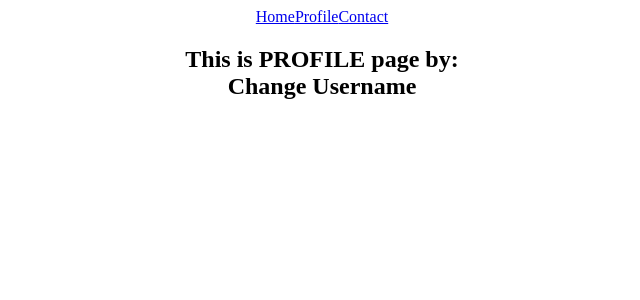
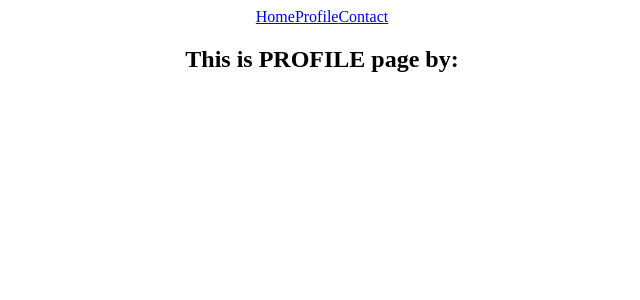
Before and after one commit to albertkantwi/react-project, a React (Create React App) app: page /profile in a window 1280 px wide. Shown: the top 300 px of the page, without its empty margins (318-958 px from the left). Built offline with nearby package versions, Linux system fonts and the light colour scheme.

Commit message:
Remove change profile from profile page

```diff
--- a/src/pages/Profile.js
+++ b/src/pages/Profile.js
@@ -5,7 +5,6 @@ export const Profile = (props) => {
     <div>
       <h2>
         This is PROFILE page by:
-        <ChangeProfile />
       </h2>
     </div>
   );
```
